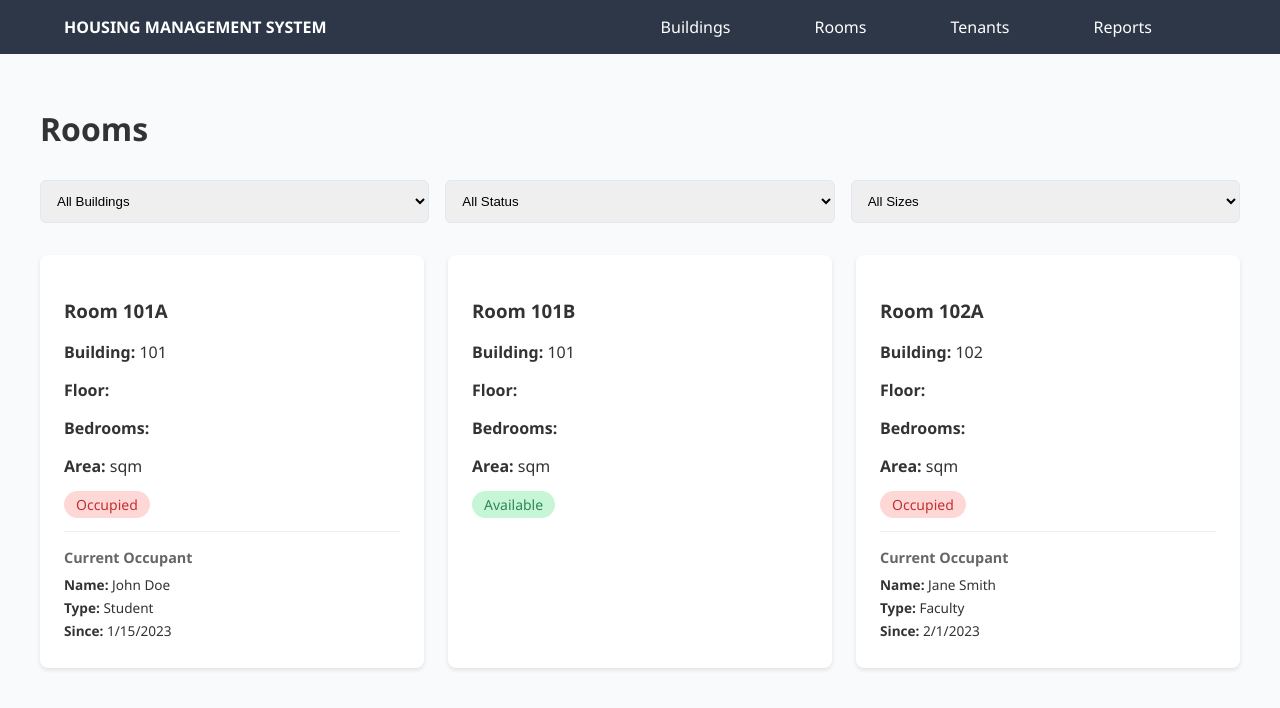
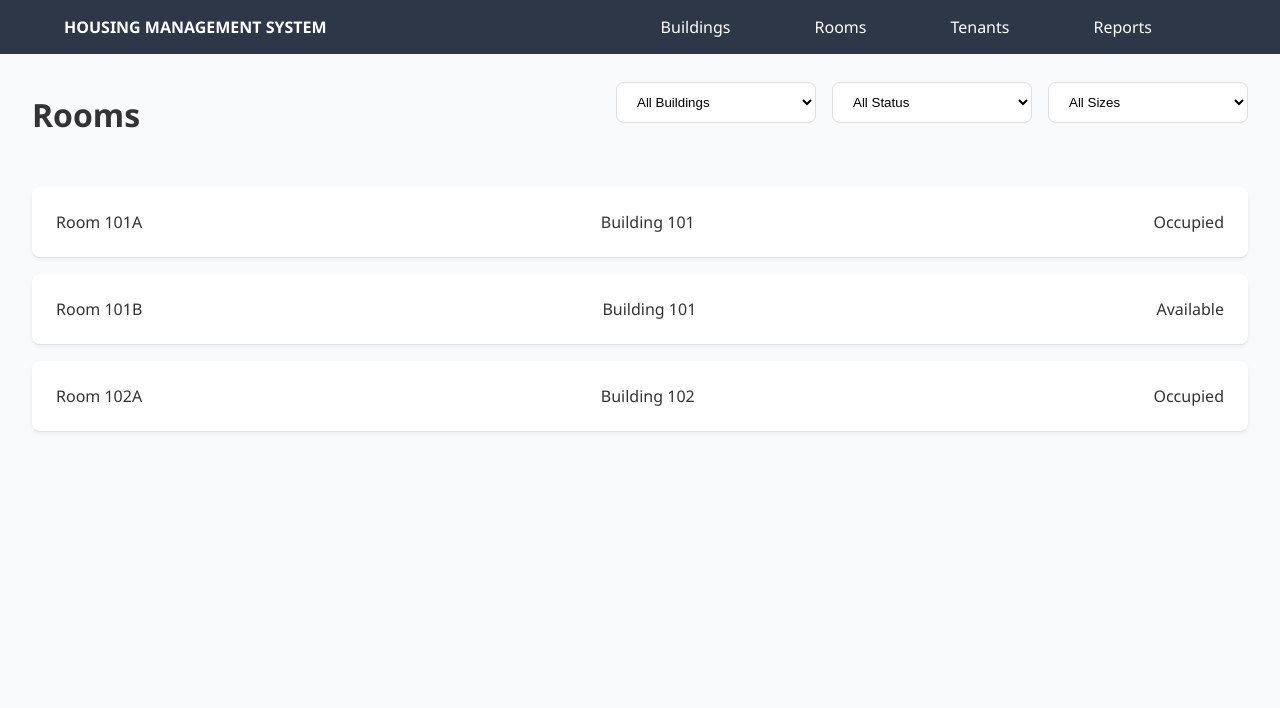
Before and after one commit to assylr/seniorprojectv2, a React (Create React App) app: page /rooms in a window 1280 px wide. Shown: the top 708 px of the page. Built offline with nearby package versions, Linux system fonts and the light colour scheme.

Commit message:
style: rooms as a list, not block & feat: new window with information when you click on rooms

```diff
--- a/package.json
+++ b/package.json
@@ -7,6 +7,7 @@
     "@testing-library/react": "^13.4.0",
     "@testing-library/user-event": "^13.5.0",
     "axios": "^1.6.2",
+    "firebase": "^11.6.0",
     "react": "^18.2.0",
     "react-dom": "^18.2.0",
     "react-router-dom": "^6.20.0",
--- a/src/App.css
+++ b/src/App.css
@@ -37,6 +37,9 @@ button.primary:hover {
   justify-content: space-between;
   align-items: center;
   margin-bottom: 2rem;
+  margin-left: 2.5%;
+  margin-right: 2.5%;
+  margin-top: 20px;
 }
 
 .header-actions h1 {
@@ -56,3 +59,95 @@ button.primary {
 button.primary:hover {
   background-color: #0056b3;
 }
+
+
+.room-list {
+  width: 100%;
+  margin-top: 2rem;
+}
+
+.room-row {
+  display: flex;
+  justify-content: space-between;
+  align-items: center;
+  padding: 1.5rem;
+  border-bottom: 1px solid #e0e0e0;
+  cursor: pointer;
+  transition: background-color 0.2s;
+  background: white;
+  margin-bottom: 1rem;
+  border-radius: 8px;
+  box-shadow: 0 2px 4px rgba(0, 0, 0, 0.05);
+  margin-left: 2.5%;
+  margin-right: 2.5%;
+}
+
+.room-row:hover {
+  background-color: #f8f9fa;
+  transform: translateY(-2px);
+  box-shadow: 0 4px 6px rgba(0, 0, 0, 0.1);
+}
+
+.filters {
+  display: flex;
+  gap: 1rem;
+  margin-bottom: 2rem;
+}
+
+.field {
+  padding: 0.5rem 1rem;
+  border: 1px solid #e0e0e0;
+  border-radius: 8px;
+  background: white;
+  min-width: 200px;
+}
+
+.room-popup {
+  position: fixed;
+  top: 50%;
+  left: 50%;
+  transform: translate(-50%, -50%);
+  background: white;
+  padding: 2rem;
+  border-radius: 12px;
+  box-shadow: 0 4px 20px rgba(0, 0, 0, 0.15);
+  z-index: 1000;
+  max-width: 500px;
+  width: 90%;
+}
+
+.room-popup h2 {
+  margin-top: 0;
+  margin-bottom: 1.5rem;
+  color: #333;
+}
+
+.room-popup p {
+  margin: 0.75rem 0;
+  color: #555;
+}
+
+.room-popup-overlay {
+  position: fixed;
+  top: 0;
+  left: 0;
+  right: 0;
+  bottom: 0;
+  background: rgba(0, 0, 0, 0.5);
+  z-index: 999;
+}
+
+.room-popup-close {
+  position: absolute;
+  top: 1rem;
+  right: 1rem;
+  cursor: pointer;
+  background: none;
+  border: none;
+  font-size: 1.5rem;
+  color: #666;
+}
+
+.room-popup-close:hover {
+  color: #333;
+}
--- a/src/pages/Rooms.js
+++ b/src/pages/Rooms.js
@@ -1,44 +1,72 @@
-import { useEffect, useState } from "react";
-import { getRooms, getTenants, getBuildings } from "../services/api";
+import React, { useState } from 'react';
 
 const Rooms = () => {
-  const [rooms, setRooms] = useState([]);
-  const [tenants, setTenants] = useState([]);
-  const [buildings, setBuildings] = useState([]);
-  const [loading, setLoading] = useState(true);
-  const [error, setError] = useState(null);
-  const [filter, setFilter] = useState({
+  const initialRooms = [
+    {
+      room_id: '1',
+      room_number: '101A',
+      building_id: '1',
+      floor_number: '1',
+      bedroom_count: 2,
+      total_area: 50,
+      available: false
+    },
+    {
+      room_id: '2',
+      room_number: '101B',
+      building_id: '1',
+      floor_number: '1',
+      bedroom_count: 1,
+      total_area: 40,
+      available: true
+    },
+    {
+      room_id: '3',
+      room_number: '102A',
+      building_id: '2',
+      floor_number: '1',
+      bedroom_count: 2,
+      total_area: 55,
+      available: false
+    }
+  ];
+
+  const buildings = [
+    { building_id: '1', building_number: '101' },
+    { building_id: '2', building_number: '102' }
+  ];
+
+  const tenants = [
+    {
+      tenant_id: '1',
+      room_id: '1',
+      name: 'John',
+      surname: 'Doe',
+      tenant_type: 'Student',
+      arrival_date: '2023-01-15',
+      departure_date: null
+    },
+    {
+      tenant_id: '2',
+      room_id: '3',
+      name: 'Jane',
+      surname: 'Smith',
+      tenant_type: 'Faculty',
+      arrival_date: '2023-02-01',
+      departure_date: null
+    }
+  ];
+
+  const [rooms] = useState(initialRooms);
+  const [selectedRoom, setSelectedRoom] = useState(null);
+  const [filter, setFilter] = useState({  // Changed this line to include setFilter
     building: '',
     available: '',
     bedrooms: ''
   });
 
-  useEffect(() => {
-    fetchData();
-  }, []);
-
-  const fetchData = async () => {
-    try {
-      const [roomsData, tenantsData, buildingsData] = await Promise.all([
-        getRooms(),
-        getTenants(),
-        getBuildings()
-      ]);
-      setRooms(roomsData);
-      setTenants(tenantsData);
-      setBuildings(buildingsData);
-      setLoading(false);
-    } catch (err) {
-      setError("Failed to fetch data");
-      setLoading(false);
-    }
-  };
-
-  // Function to get current tenant for a room
   const getCurrentTenant = (roomId) => {
-    return tenants.find(t =>
-      t.room_id === roomId && !t.departure_date
-    );
+    return tenants.find(t => t.room_id === roomId && !t.departure_date);
   };
 
   const getBuildingNumber = (buildingId) => {
@@ -48,21 +76,19 @@ const Rooms = () => {
 
   const filteredRooms = rooms.filter(room => {
     return (
-      (!filter.building || room.building_id.toString() === filter.building) &&
+      (!filter.building || room.building_id === filter.building) &&
       (!filter.available || room.available.toString() === filter.available) &&
       (!filter.bedrooms || room.bedroom_count.toString() === filter.bedrooms)
     );
   });
 
-  if (loading) return <div className="container">Loading...</div>;
-  if (error) return <div className="container">Error: {error}</div>;
-
   return (
-    <div className="container">
+    <div>
+      <div className="header-actions">
         <h1>Rooms</h1>
-
         <div className="filters">
           <select
+            className="field"
             value={filter.building}
             onChange={(e) => setFilter({...filter, building: e.target.value})}
           >
@@ -75,6 +101,7 @@ const Rooms = () => {
           </select>
 
           <select
+            className="field"
             value={filter.available}
             onChange={(e) => setFilter({...filter, available: e.target.value})}
           >
@@ -84,6 +111,7 @@ const Rooms = () => {
           </select>
 
           <select
+            className="field"
             value={filter.bedrooms}
             onChange={(e) => setFilter({...filter, bedrooms: e.target.value})}
           >
@@ -93,49 +121,52 @@ const Rooms = () => {
             ))}
           </select>
         </div>
+      </div>
 
-      <div className="card-grid">
-        {filteredRooms.map(room => {
-          const currentTenant = getCurrentTenant(room.room_id);
+      <div className="room-list">
+        {filteredRooms.map((room) => (
+          <div
+            key={room.room_id}
+            className="room-row"
+            onClick={() => setSelectedRoom(room)}
+          >
+            <div>Room {room.room_number}</div>
+            <div>Building {getBuildingNumber(room.building_id)}</div>
+            <div>{room.available ? 'Available' : 'Occupied'}</div>
+          </div>
+        ))}
 
-          return (
-            <div key={room.room_id} className="card">
-              <h3>Room {room.room_number}</h3>
-              <div className="room-details">
-                <p>
-                  <strong>Building:</strong> {getBuildingNumber(room.building_id)}
-                </p>
-                <p>
-                  <strong>Floor:</strong> {room.floor_number}
-                </p>
-                <p>
-                  <strong>Bedrooms:</strong> {room.bedroom_count}
-                </p>
-                <p>
-                  <strong>Area:</strong> {room.total_area} sqm
-                </p>
-                <span className={`status ${room.available ? 'status-available' : 'status-occupied'}`}>
-                  {room.available ? 'Available' : 'Occupied'}
-                </span>
-
-                {currentTenant && (
-                  <div className="occupant-info">
-                    <h4>Current Occupant</h4>
-                    <p>
-                      <strong>Name:</strong> {currentTenant.name} {currentTenant.surname}
-                    </p>
-                    <p>
-                      <strong>Type:</strong> {currentTenant.tenant_type}
-                    </p>
-                    <p>
-                      <strong>Since:</strong> {new Date(currentTenant.arrival_date).toLocaleDateString()}
-                    </p>
+        {selectedRoom && (
+          <>
+            <div className="room-popup-overlay" onClick={() => setSelectedRoom(null)} />
+            <div className="room-popup">
+              <button className="room-popup-close" onClick={() => setSelectedRoom(null)}>×</button>
+              <h2>Room {selectedRoom.room_number}</h2>
+              <div>
+                <p><strong>Building:</strong> {getBuildingNumber(selectedRoom.building_id)}</p>
+                <p><strong>Floor:</strong> {selectedRoom.floor_number}</p>
+                <p><strong>Bedrooms:</strong> {selectedRoom.bedroom_count}</p>
+                <p><strong>Area:</strong> {selectedRoom.total_area} sqm</p>
+                <p><strong>Status:</strong> {selectedRoom.available ? 'Available' : 'Occupied'}</p>
+                {!selectedRoom.available && (
+                  <div>
+                    <h3>Current Occupant</h3>
+                    {(() => {
+                      const tenant = getCurrentTenant(selectedRoom.room_id);
+                      return tenant ? (
+                        <>
+                          <p><strong>Name:</strong> {tenant.name} {tenant.surname}</p>
+                          <p><strong>Type:</strong> {tenant.tenant_type}</p>
+                          <p><strong>Since:</strong> {new Date(tenant.arrival_date).toLocaleDateString()}</p>
+                        </>
+                      ) : null;
+                    })()}
                   </div>
                 )}
               </div>
             </div>
-          );
-        })}
+          </>
+        )}
       </div>
     </div>
   );
```
Also changed, not shown: 1 other file (tests, documents, lock files or other folders). Lines whose indentation alone changed are shown as unchanged.
